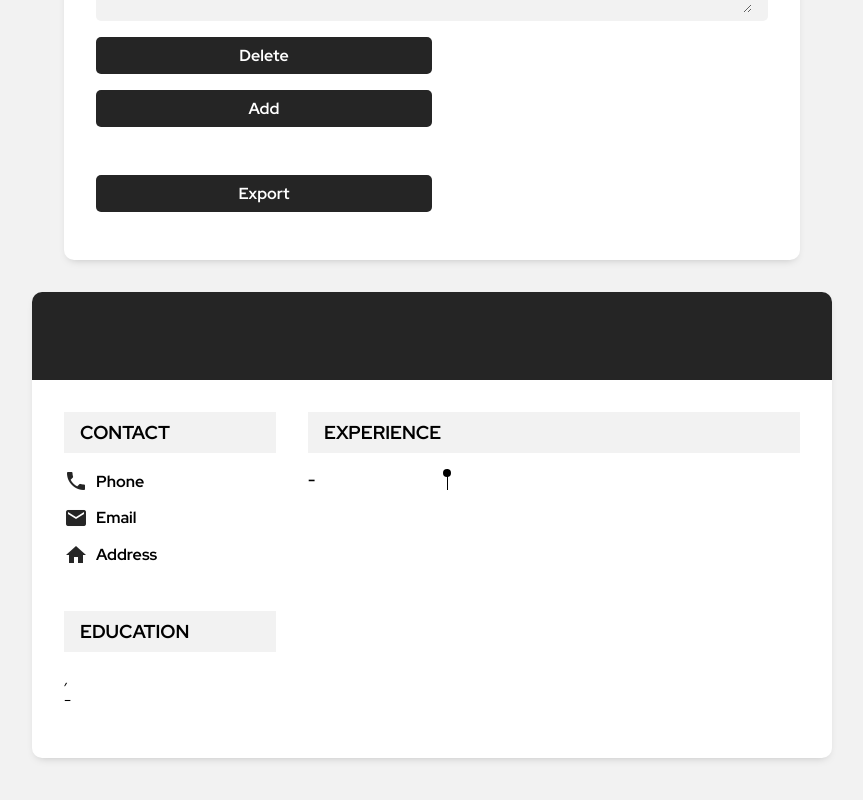
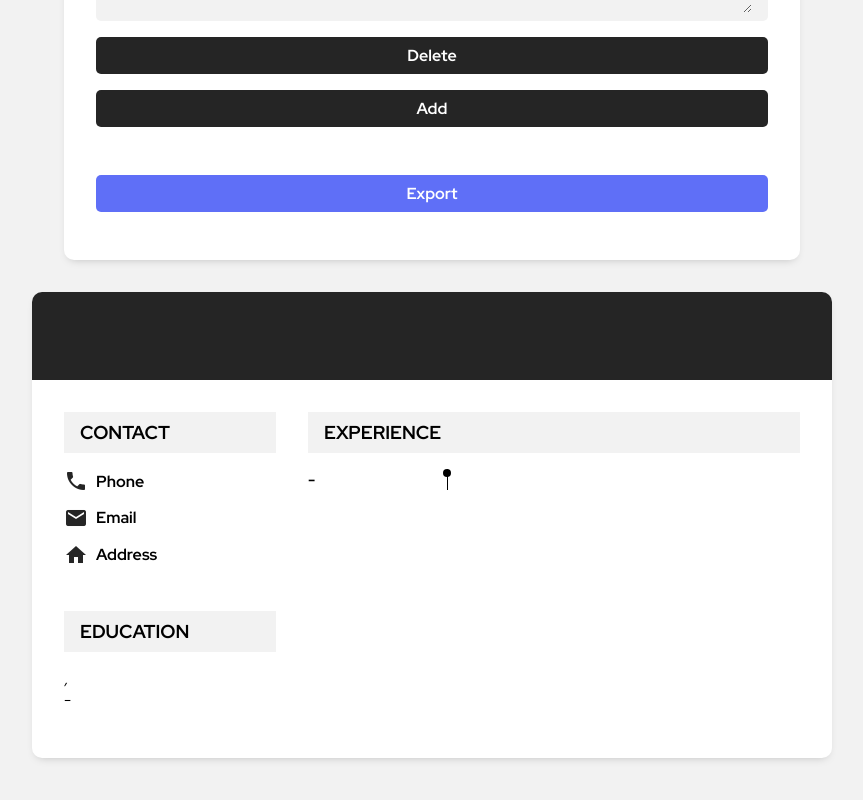
Before and after one commit to itsechi/cv-project, a React (Create React App) app: page / in a window 1280 px wide. Shown: the part 1979-2779 px from the top of the page, without its empty margins (208-1071 px from the left). Built offline with nearby package versions, Linux system fonts and the light colour scheme.

Commit message:
Change the color of the export button

```diff
--- a/src/App.js
+++ b/src/App.js
@@ -156,8 +156,6 @@ export class App extends Component {
     });
   };
 
-
-
   render() {
     return (
       <main>
--- a/src/components/Form.js
+++ b/src/components/Form.js
@@ -18,7 +18,7 @@ export class Form extends Component {
 
   render() {
     return (
-      <form>
+      <form autocomplete="off">
         <Personal
           state={this.props.state}
           handleChange={this.props.handlePersonalChange}
@@ -39,7 +39,7 @@ export class Form extends Component {
           addInputs={this.props.addPracticalInputs}
           removeInputs={this.props.removePracticalInputs}
         />
-        <button className="btn" onClick={this.takeScreenshot}>Export</button>
+        <button className="btn btn--blue" onClick={this.takeScreenshot}>Export</button>
       </form>
     );
   }
--- a/src/sass/_base.scss
+++ b/src/sass/_base.scss
@@ -1,6 +1,7 @@
 $light-gray: #F2F2F2;
 $shadow: 0px 4px 10px -5px rgba(0, 0, 0, 0.25);
 $dark-gray: #252525;
+$blue: #5F6FF7;
 
 * {
   margin: 0;
@@ -59,7 +60,7 @@ label {
   transition: 0.05s all;
 
   &:focus-within {
-    outline: 2px solid #5F6FF7;
+    outline: 2px solid $blue;
     box-shadow: $shadow;
   }
 }
@@ -88,7 +89,11 @@ label textarea {
   background-color: $dark-gray;
   padding: 0.5rem 2rem;
   border-radius: 5px;
-  width: 50%;
+  width: 100%;
   margin-bottom: 1rem;
   cursor: pointer;
+
+  &--blue {
+    background-color: $blue;
+  }
 }
```
